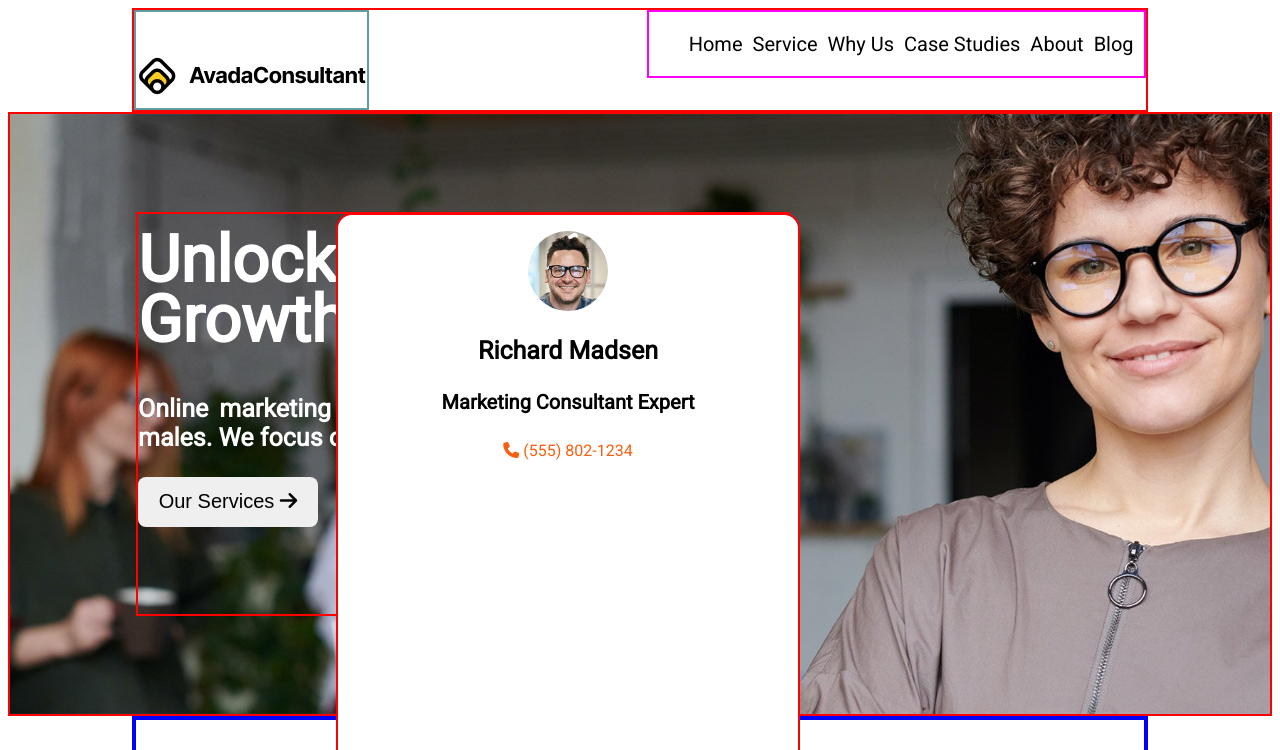
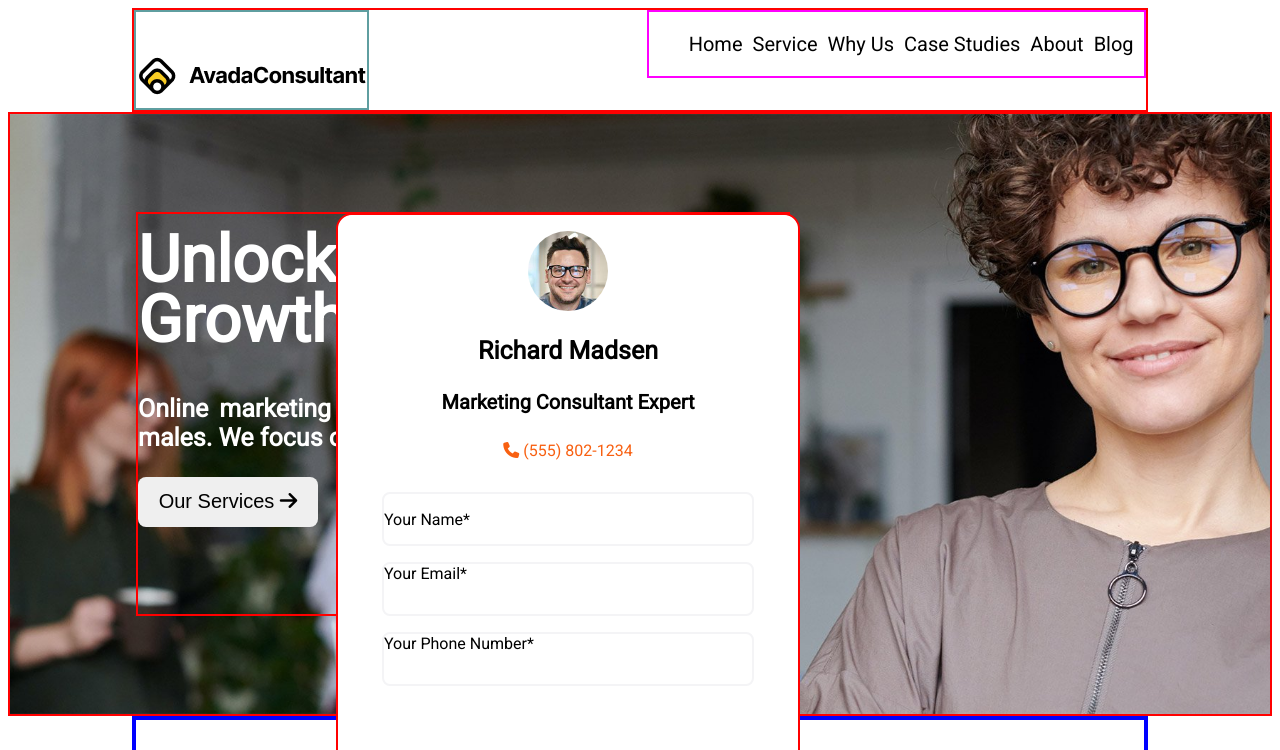
Before and after one commit to Simone-Corso/proj-html-vuejs, a Vue app: page / in a window 1280 px wide. Shown: the top 750 px of the page. Built offline with nearby package versions, Linux system fonts and the light colour scheme.

Commit message:
inserito in modo corretto la parte del container-name-email-phone

```diff
--- a/src/components/AppHeader.vue
+++ b/src/components/AppHeader.vue
@@ -45,16 +45,17 @@
               <i class="fa-solid fa-phone"></i> (555) 802-1234
             </p>
           </div>
-        </div>
-
-        <div class="container-name">
-
+          <div class="container-name-email-phone">
+         <div class="container-name">
+          <p>Your Name*</p>
         </div>
         <div class="container-email">
-
+          Your Email*
         </div>
         <div class="container-number">
-
+          Your Phone Number*
+        </div>
+      </div>
         </div>
       </div>
     </header>
@@ -207,4 +208,22 @@
     color: #F86011;
     margin-top: 0;
   }
+
+
+    .container-name-email-phone{
+      display: flex;
+      justify-content: center;
+      align-items: center;
+      flex-direction: column;
+
+    }
+  .container-name,
+  .container-email,
+  .container-number{
+    height: 50px;
+    width: 80%;
+    border: 2px solid#F4F4F6;
+    margin-top: 1rem;
+    border-radius: .5rem;
+  }
   </style>
```
